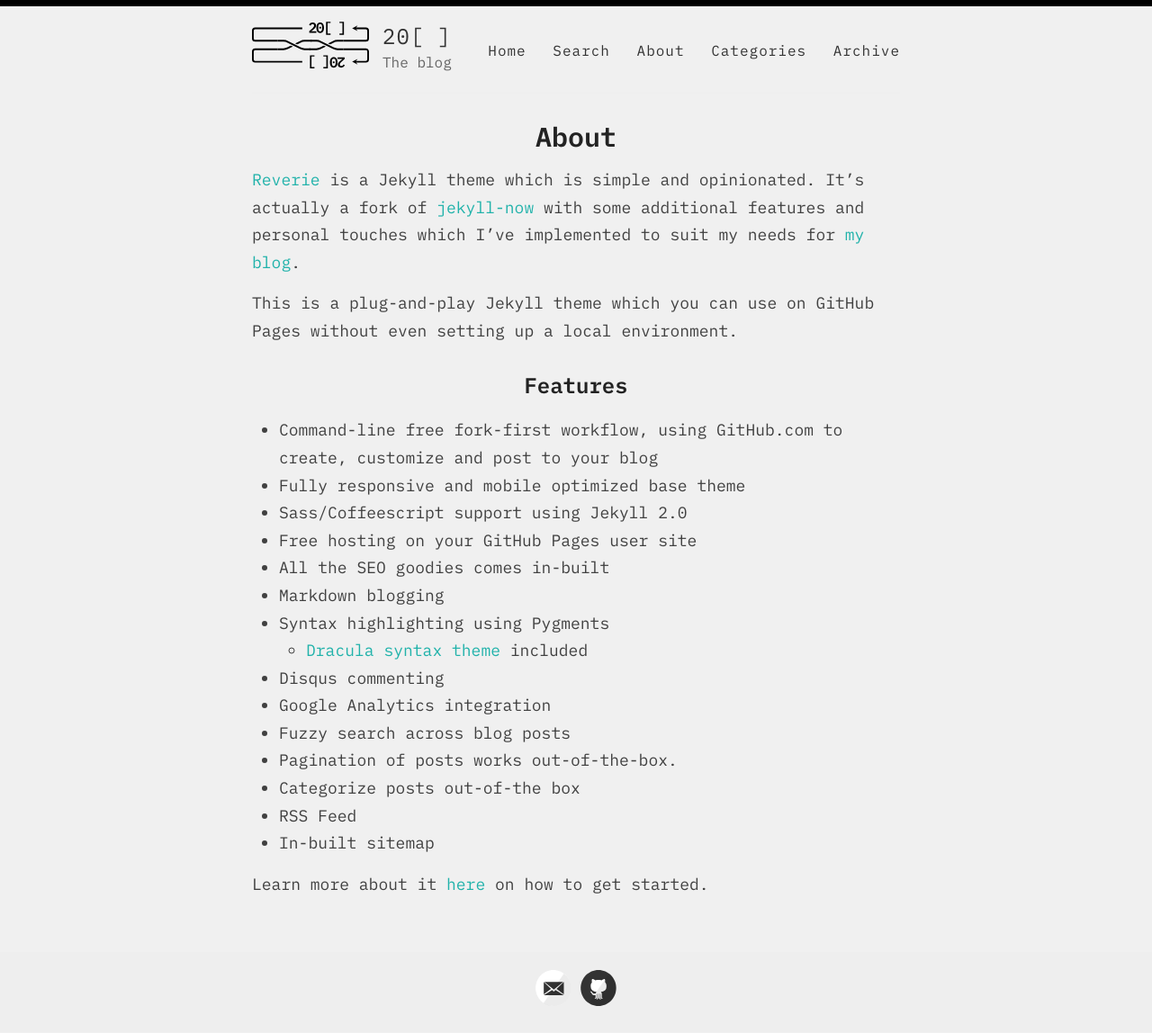
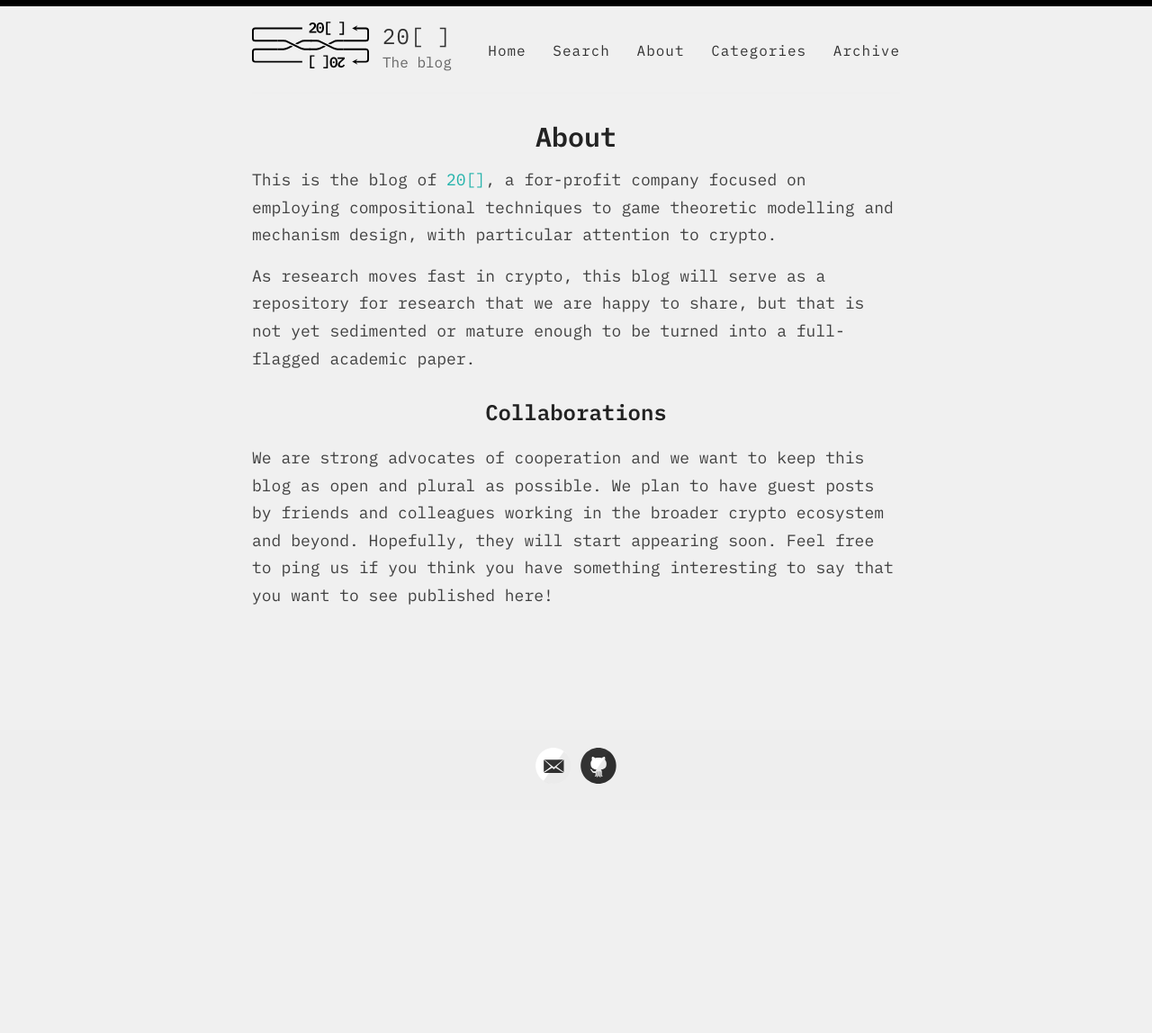
Before and after one commit to eric-downes/20sq-blog, a Jekyll site: the page built from _pages/about.md, in a window 1280 px wide. Shown: the whole page at 90% size. Built offline with Jekyll 4.4.1, drawn with Linux system fonts in a browser that asks for light colours; after the commit the page ends 901 px from its top, so only the background shows below that.

Commit message:
About section changed.

```diff
--- a/_pages/about.md
+++ b/_pages/about.md
@@ -4,26 +4,10 @@ title: About
 permalink: /about/
 ---
 
-[Reverie](https://github.com/amitmerchant1990/reverie) is a Jekyll theme which is simple and opinionated. It's actually a fork of [jekyll-now](https://github.com/barryclark/jekyll-now) with some additional features and personal touches which I've implemented to suit my needs for [my blog](https://www.amitmerchant.com).
+This is the blog of [20\[\]](https://20squares.xyz), a for-profit company focused on employing compositional techniques to game theoretic modelling and mechanism design, with particular attention to crypto.
 
-This is a plug-and-play Jekyll theme which you can use on GitHub Pages without even setting up a local environment.
+As research moves fast in crypto, this blog will serve as a repository for research that we are happy to share, but that is not yet sedimented or mature enough to be turned into a full-flagged academic paper.
 
-## Features
+## Collaborations
 
-- Command-line free fork-first workflow, using GitHub.com to create, customize and post to your blog
-- Fully responsive and mobile optimized base theme
-- Sass/Coffeescript support using Jekyll 2.0
-- Free hosting on your GitHub Pages user site
-- All the SEO goodies comes in-built
-- Markdown blogging
-- Syntax highlighting using Pygments
-    - [Dracula syntax theme](https://draculatheme.com/) included
-- Disqus commenting
-- Google Analytics integration
-- Fuzzy search across blog posts
-- Pagination of posts works out-of-the-box.
-- Categorize posts out-of-the box
-- RSS Feed
-- In-built sitemap
-
-Learn more about it [here](https://github.com/amitmerchant1990/reverie) on how to get started.
+We are strong advocates of cooperation and we want to keep this blog as open and plural as possible. We plan to have guest posts by friends and colleagues working in the broader crypto ecosystem and beyond. Hopefully, they will start appearing soon. Feel free to ping us if you think you have something interesting to say that you want to see published here!
```
